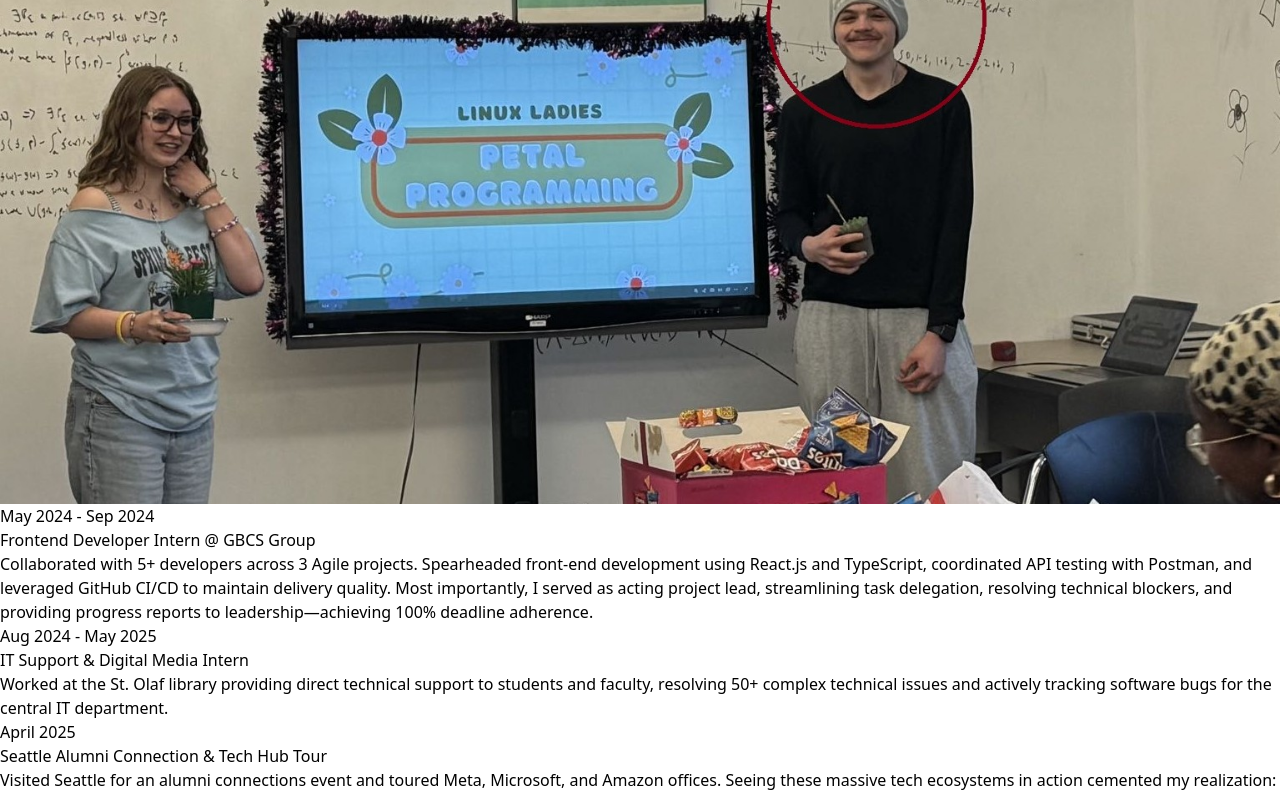
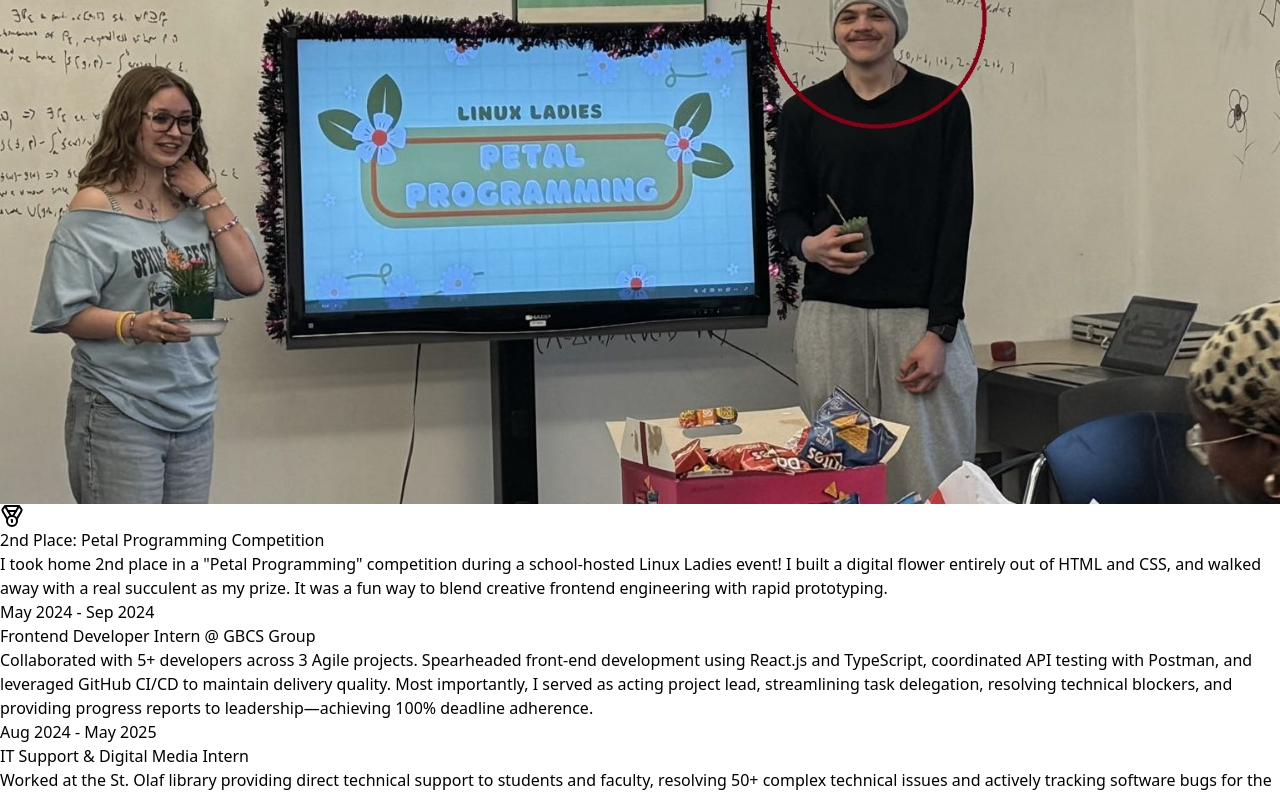
Before and after one commit to weeef/jordan-bastian-port, a React (Vite) app: page / in a window 1280 px wide. Shown: the part 3640-4436 px from the top of the page. Built offline with nearby package versions, Linux system fonts and the light colour scheme.

Commit message:
updated petal program

```diff
--- a/src/Portfolio.jsx
+++ b/src/Portfolio.jsx
@@ -198,6 +198,19 @@ export default function Portfolio() {
                 icon={<BrainCircuit className="w-5 h-5" />}
                 images={['/images/petal programming.jpg']}
                 onImageClick={setSelectedImage}
+                extra={
+                  <div className="mt-6 flex flex-col sm:flex-row items-center gap-4 bg-emerald-50/50 border border-emerald-100 p-4 rounded-xl">
+                    <div className="bg-white p-2.5 rounded-lg shadow-sm border border-emerald-50 flex-shrink-0">
+                      <Medal className="w-6 h-6 text-emerald-600" />
+                    </div>
+                    <div className="text-sm">
+                      <span className="font-bold text-emerald-900 block mb-0.5">2nd Place: Petal Programming Competition</span>
+                      <p className="text-emerald-700 leading-relaxed">
+                        I took home 2nd place in a "Petal Programming" competition during a school-hosted Linux Ladies event! I built a digital flower entirely out of HTML and CSS, and walked away with a real succulent as my prize. It was a fun way to blend creative frontend engineering with rapid prototyping.
+                      </p>
+                    </div>
+                  </div>
+                }
                 subs={[
                   {
                     year: "May 2024 - Sep 2024",
@@ -691,7 +704,7 @@ function HobbyCard({ icon, title, desc, color }) {
 }
 
 // Master Timeline Item (supports nested sub-items)
-function TimelineItem({ year, title, desc, icon, images, subs, onImageClick }) {
+function TimelineItem({ year, title, desc, icon, images, subs, onImageClick, extra }) {
   return (
     <div className="relative pl-14 md:pl-20">
       {/* Icon Node */}
@@ -705,9 +718,11 @@ function TimelineItem({ year, title, desc, icon, images, subs, onImageClick }) {
         <h3 className="text-xl font-bold text-slate-900 mb-2">{title}</h3>
         <p className="text-slate-600 text-sm md:text-base leading-relaxed whitespace-pre-line">{desc}</p>
 
-        {/* Render Main Images if any */}
+        {/* Render Main Images and Extra Content */}
+        {(images && images.length > 0) || extra ? (
+          <div className="mt-4 flex flex-col md:flex-row gap-6">
             {images && images.length > 0 && (
-          <div className="mt-4 flex flex-wrap gap-4">
+              <div className="flex flex-wrap gap-4 flex-1">
                 {images.map((img, idx) => {
                   const imgSrc = typeof img === 'string' ? img : img.src;
                   const position = typeof img === 'object' ? img.position : 'center';
@@ -724,6 +739,9 @@ function TimelineItem({ year, title, desc, icon, images, subs, onImageClick }) {
                 })}
               </div>
             )}
+            {extra && <div className="flex-1">{extra}</div>}
+          </div>
+        ) : null}
         </div>
 
         {/* Render Nested Sub-Events */}
@@ -762,6 +780,9 @@ function TimelineItem({ year, title, desc, icon, images, subs, onImageClick }) {
                       })}
                     </div>
                   )}
+
+                  {/* Render Extra Content if any */}
+                  {sub.extra && sub.extra}
               </div>
             </div>
           ))}
```
Lines whose indentation alone changed are shown as unchanged.
